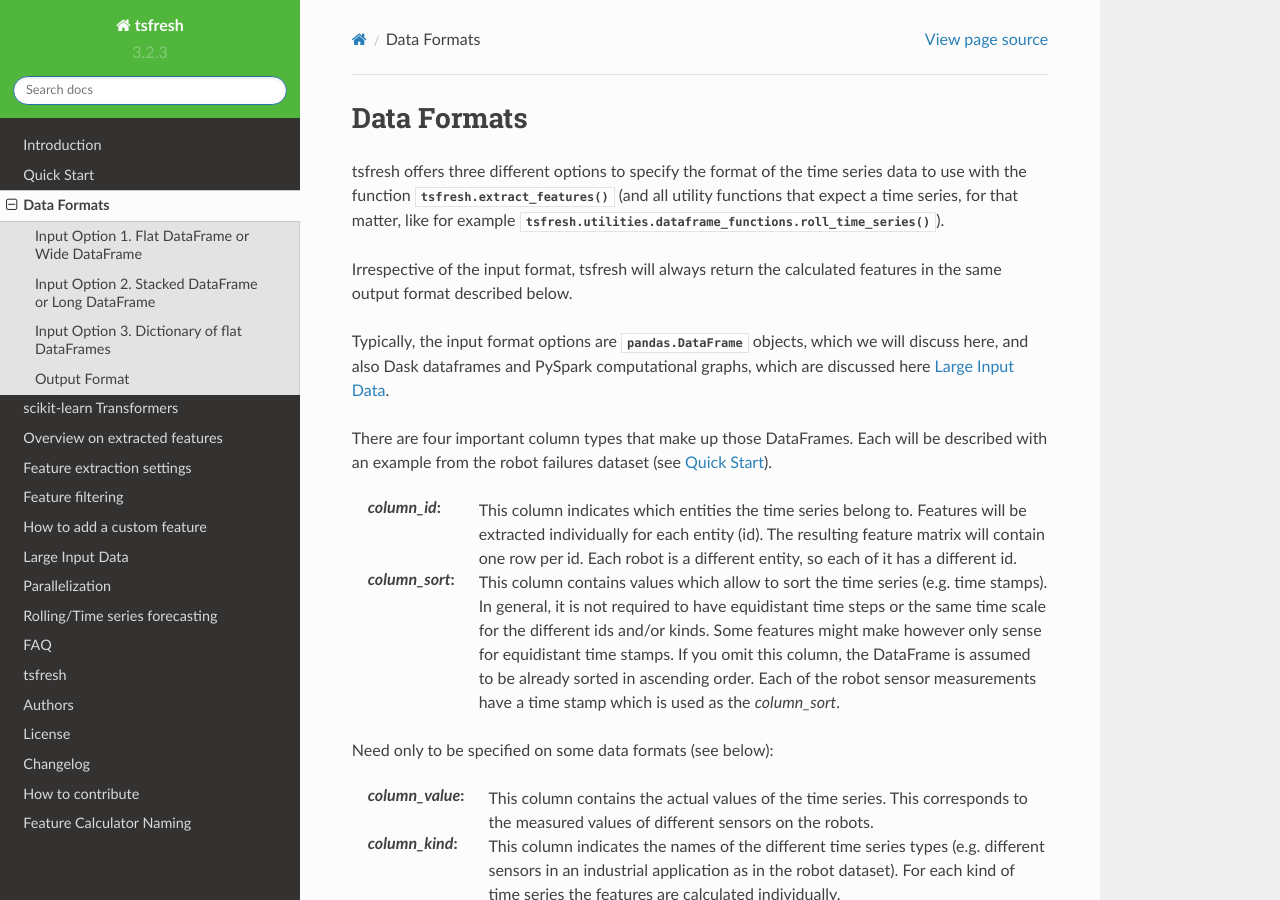
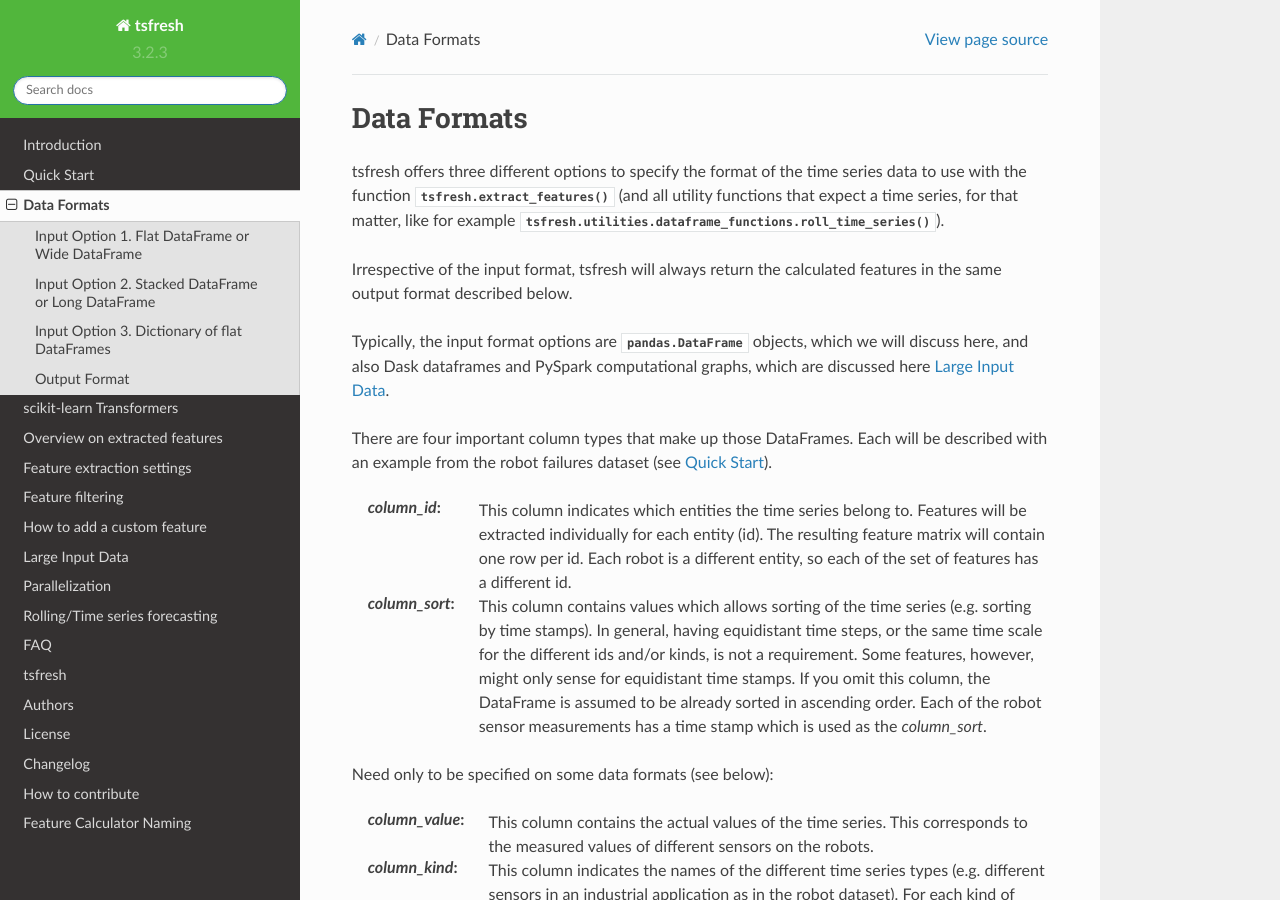
Before and after one commit to blue-yonder/tsfresh, a Sphinx documentation site: the page built from docs/text/data_formats.rst, in a window 1280 px wide and 900 px high. Built offline with Sphinx 7.4.7 and the Read the Docs theme 2.0.0, drawn with Linux system fonts in a browser that asks for light colours; formulas are drawn with MathJax 3.

Commit message:
Update data_formats.rst (#1034)
* Update data_formats.rst

Very minor grammatical corrections.

* Update docs/text/data_formats.rst

---------

Co-authored-by: Nils Braun <nils-braun@users.noreply.github.com>

```diff
--- a/docs/text/data_formats.rst
+++ b/docs/text/data_formats.rst
@@ -19,13 +19,13 @@
 
 :`column_id`: This column indicates which entities the time series belong to. Features will be extracted individually
     for each entity (id). The resulting feature matrix will contain one row per id.
-    Each robot is a different entity, so each of it has a different id.
+    Each robot is a different entity, so each of the set of features has a different id.
 
-:`column_sort`: This column contains values which allow to sort the time series (e.g. time stamps).
-    In general, it is not required to have equidistant time steps or the same time scale for the different ids and/or kinds.
-    Some features might make however only sense for equidistant time stamps.
+:`column_sort`: This column contains values which allows sorting of the time series (e.g. sorting by time stamps).
+    In general, having equidistant time steps, or the same time scale for the different ids and/or kinds, is not a requirement.
+    Some features, however, might only sense for equidistant time stamps.
     If you omit this column, the DataFrame is assumed to be already sorted in ascending order.
-    Each of the robot sensor measurements have a time stamp which is used as the `column_sort`.
+    Each of the robot sensor measurements has a time stamp which is used as the `column_sort`.
 
 Need only to be specified on some data formats (see below):
 
```
